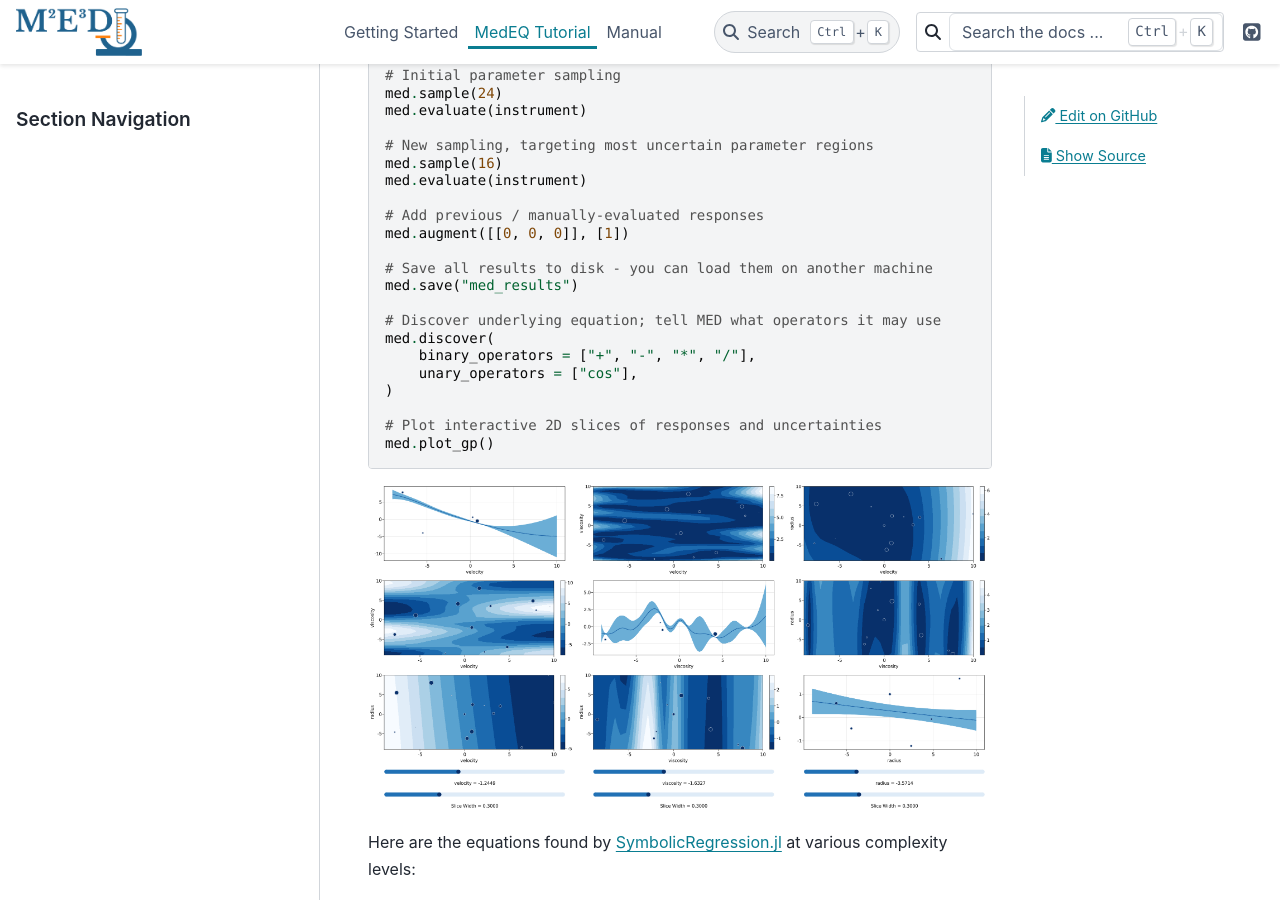
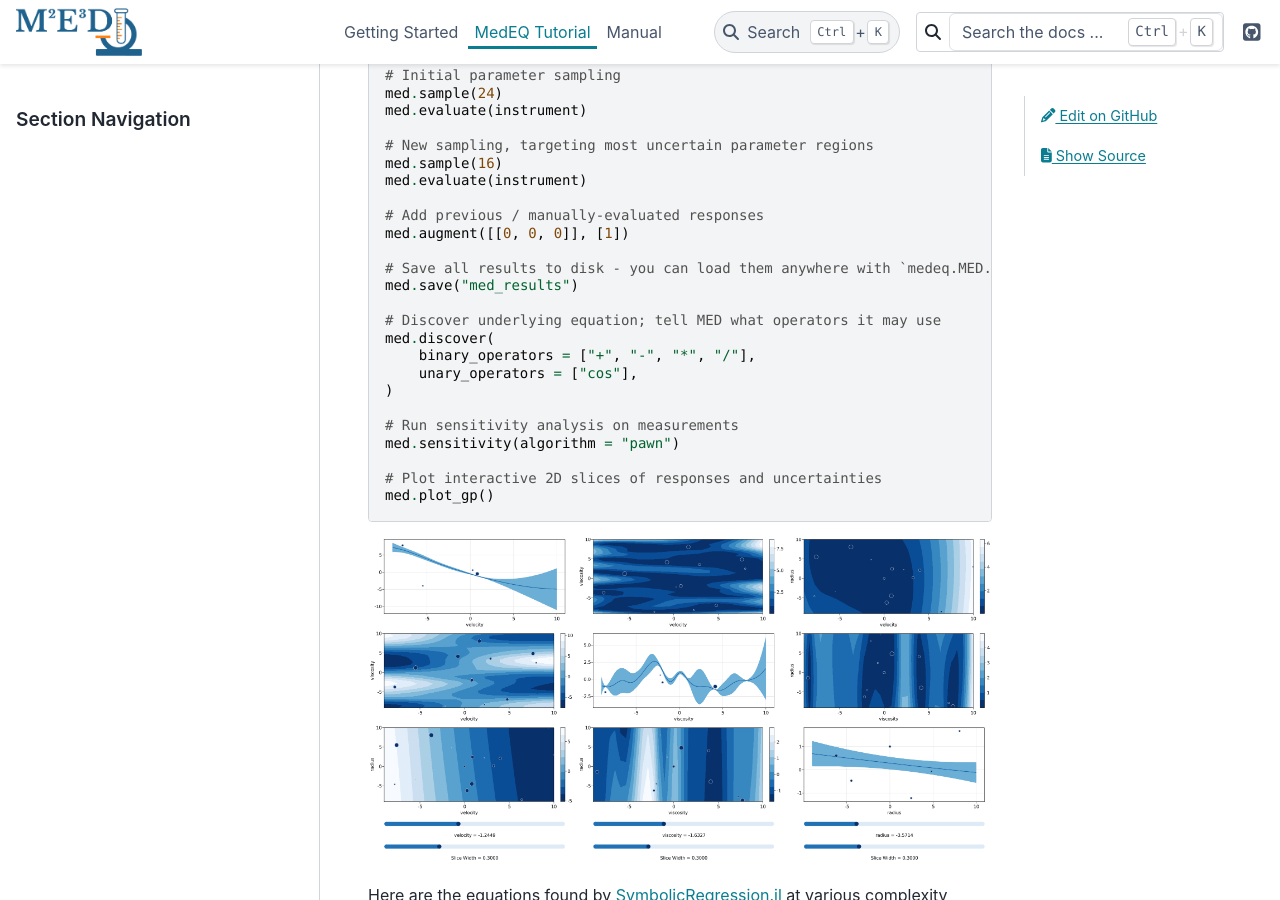
Before and after one commit to uob-positron-imaging-centre/MED, a Sphinx documentation site: the page built from docs/source/tutorials/index.md, in a window 1280 px wide and 900 px high, scrolled down 598 px. Built offline with Sphinx 7.4.7 and the PyData theme 0.15.4, drawn with Linux system fonts in a browser that asks for light colours.

Commit message:
temporarily disabled plotting points in Julia plot_gp; added tutorial

```diff
--- a/docs/source/tutorials/index.md
+++ b/docs/source/tutorials/index.md
@@ -35,7 +35,7 @@
 # Add previous / manually-evaluated responses
 med.augment([[0, 0, 0]], [1])
 
-# Save all results to disk - you can load them on another machine
+# Save all results to disk - you can load them anywhere with `medeq.MED.load(filepath)`
 med.save("med_results")
 
 # Discover underlying equation; tell MED what operators it may use
@@ -43,6 +43,9 @@
     binary_operators = ["+", "-", "*", "/"],
     unary_operators = ["cos"],
 )
+
+# Run sensitivity analysis on measurements
+med.sensitivity(algorithm = "pawn")
 
 # Plot interactive 2D slices of responses and uncertainties
 med.plot_gp()
```
Also changed, not shown: 1 other file.
